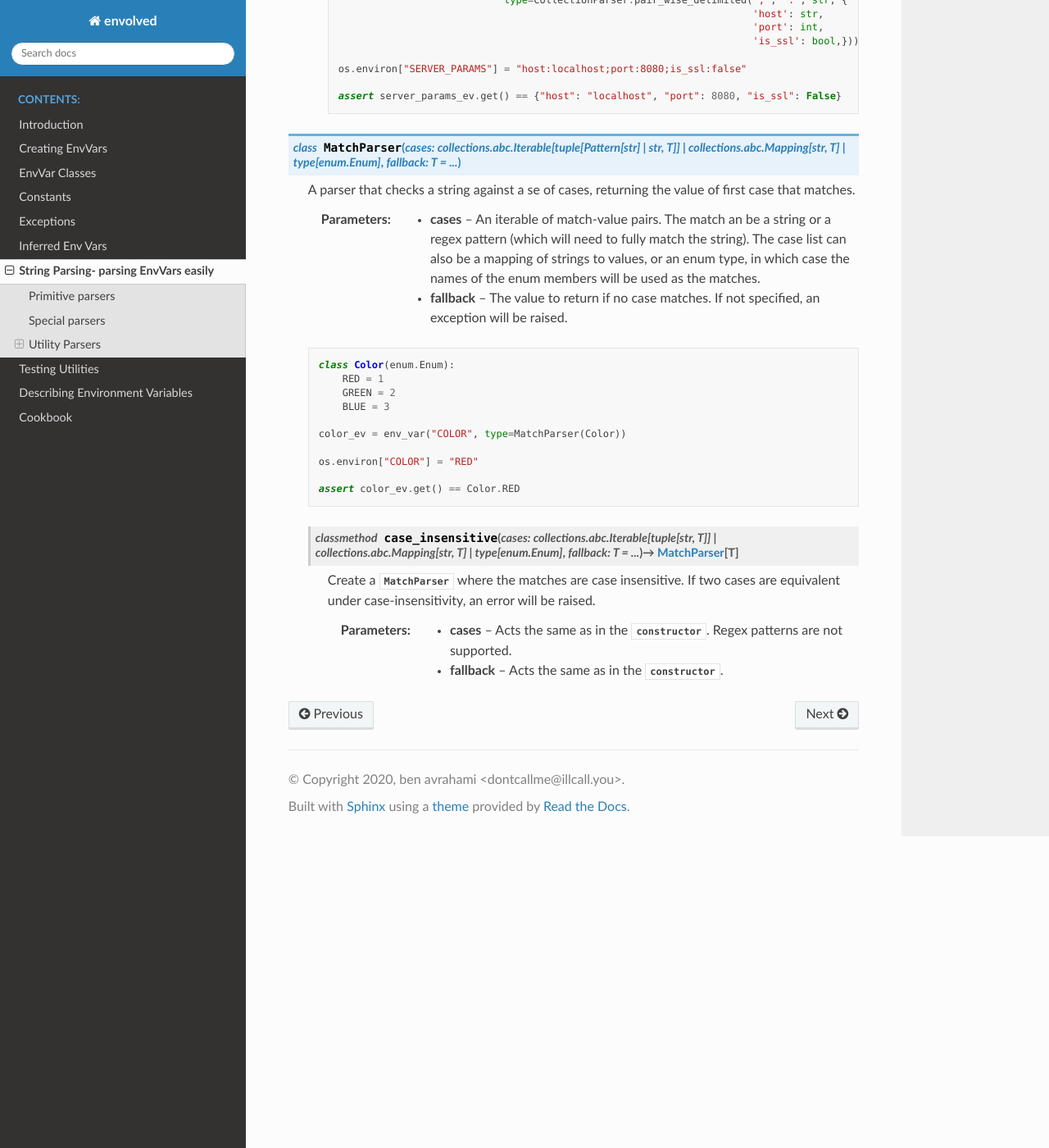
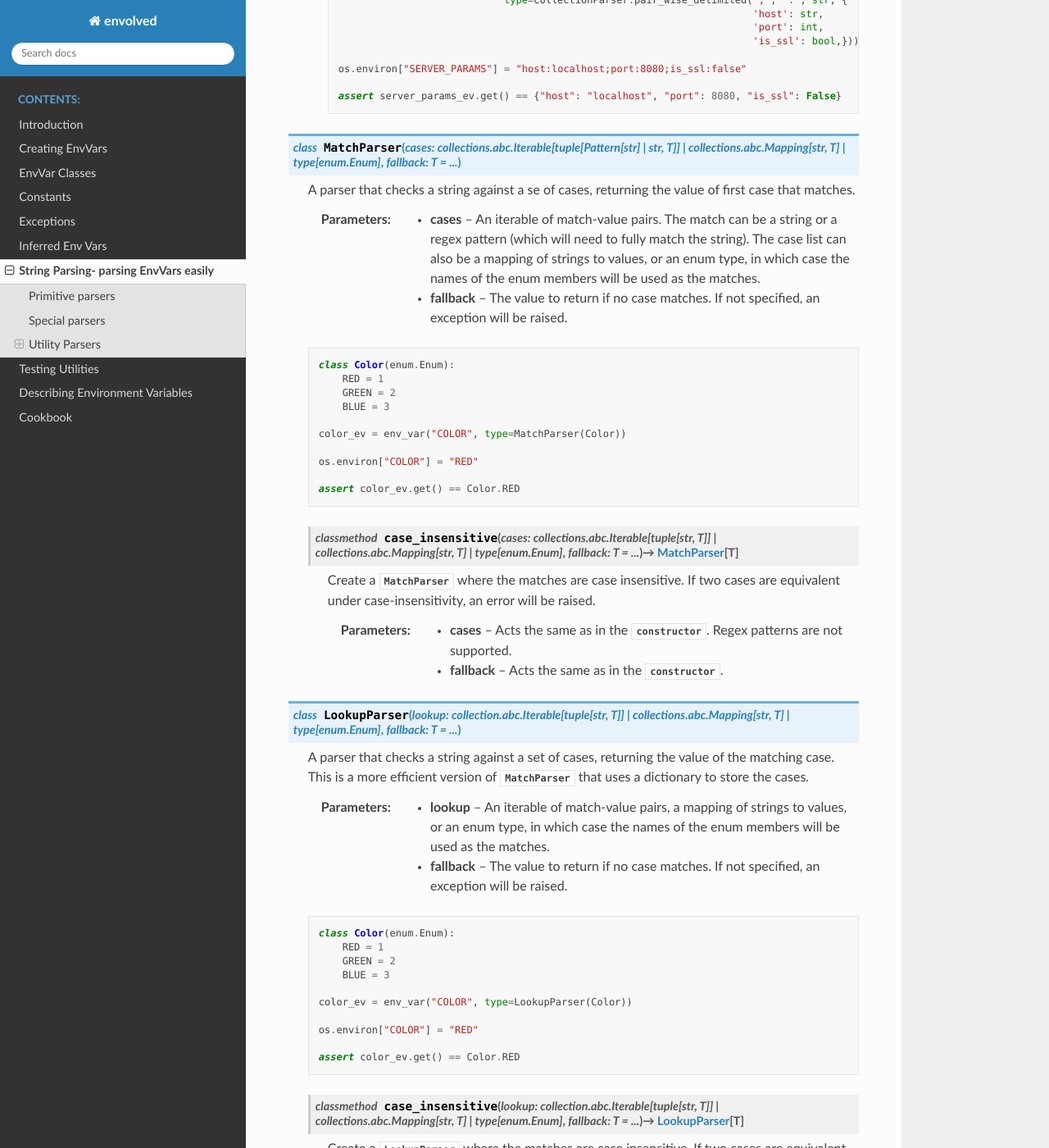
Before and after one commit to bentheiii/envolved, a Sphinx documentation site: the page built from docs/string_parsing.rst, in a window 1280 px wide and 1400 px high, scrolled down 2922 px. Shown: the whole window at 82% size. Built offline with Sphinx 7.4.7 and the Read the Docs theme 2.0.0, drawn with Linux system fonts in a browser that asks for light colours; some of the changed text lies outside the part shown.

Commit message:
added lookupparser

```diff
--- a/docs/string_parsing.rst
+++ b/docs/string_parsing.rst
@@ -44,7 +44,7 @@ All the special parsers are:
 * union type ``A | None`` or ``typing.Union[A, None]`` or ``typing.Optional[A]``: Will treat the parser as though it
   only parses ``A``.
 * enum type ``E``: translates each enum name to the corresponding enum member, disregarding cases (equivalent to
-  ``MatchParser.case_insensitive(E)`` see :class:`~parsers.MatchParser`).
+  ``LookupParser.case_insensitive(E)`` see :class:`~parsers.LookupParser`).
 * pydantic ``BaseModel``: parses the string as JSON and validates it against the model (both pydnatic v1 and v2
   models are supported).
 * pydantic ``TypeAdapter``: parses the string as JSON and validates it against the adapted type.
@@ -142,7 +142,7 @@ Utility Parsers
 
     A parser that checks a string against a se of cases, returning the value of first case that matches.
 
-    :param cases: An iterable of match-value pairs. The match an be a string or a regex pattern (which will need to
+    :param cases: An iterable of match-value pairs. The match can be a string or a regex pattern (which will need to
                   fully match the string). The case list can also be a mapping of strings to values, or an enum type, in
                   which case the names of the enum members will be used as the matches.
     :param fallback: The value to return if no case matches. If not specified, an exception will be raised.
@@ -168,3 +168,35 @@ Utility Parsers
 
         :param cases: Acts the same as in the :class:`constructor <MatchParser>`. Regex patterns are not supported.
         :param fallback: Acts the same as in the :class:`constructor <MatchParser>`.
+
+.. class:: LookupParser(lookup: collection.abc.Iterable[tuple[str, T]] | \
+            collections.abc.Mapping[str, T] | type[enum.Enum], fallback: T = ...)
+
+    A parser that checks a string against a set of cases, returning the value of the matching case. This is a more efficient
+    version of :class:`MatchParser` that uses a dictionary to store the cases.
+
+    :param lookup: An iterable of match-value pairs, a mapping of strings to values, or an enum type,
+                   in which case the names of the enum members will be used as the matches.
+    :param fallback: The value to return if no case matches. If not specified, an exception will be raised.
+
+    .. code-block::
+
+        class Color(enum.Enum):
+            RED = 1
+            GREEN = 2
+            BLUE = 3
+
+        color_ev = env_var("COLOR", type=LookupParser(Color))
+
+        os.environ["COLOR"] = "RED"
+
+        assert color_ev.get() == Color.RED
+
+    .. classmethod:: case_insensitive(lookup: collection.abc.Iterable[tuple[str, T]] | \
+                      collections.abc.Mapping[str, T] | type[enum.Enum], fallback: T = ...) -> LookupParser[T]
+
+        Create a :class:`LookupParser` where the matches are case insensitive. If two cases are equivalent under
+        case-insensitivity, an error will be raised.
+
+        :param lookup: Acts the same as in the :class:`constructor <LookupParser>`.
+        :param fallback: Acts the same as in the :class:`constructor <LookupParser>`.
```
Also changed, not shown: CHANGELOG.md (+3 -0 lines), 4 other files.
